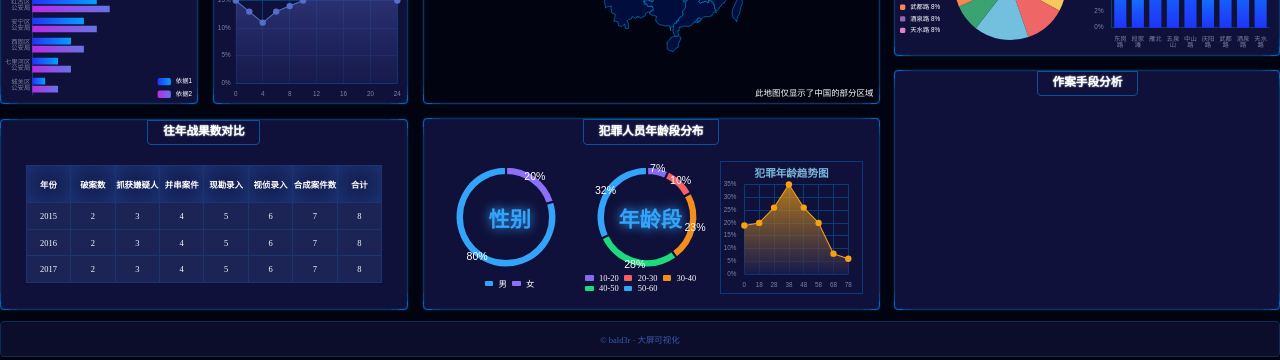
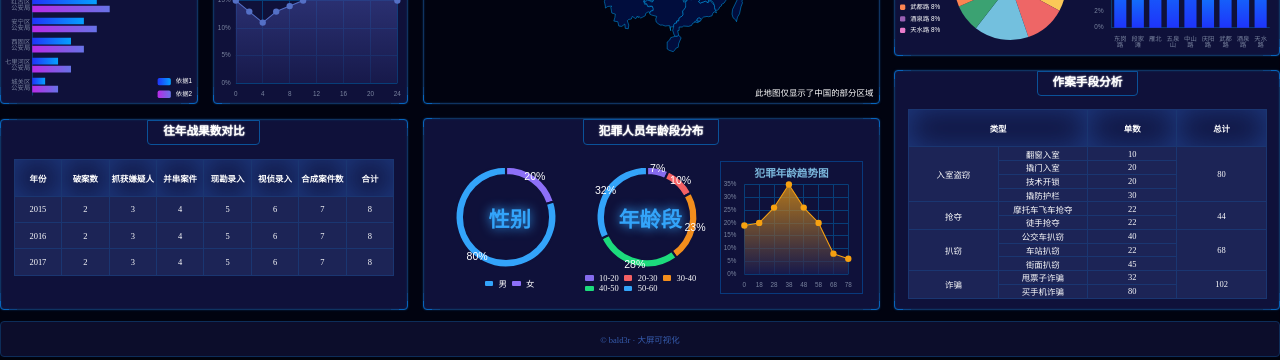
Before and after one commit to baIder/react-visualization, a React (Create React App) app: page /#/ in a window 1280 px wide. Shown: the part 402-762 px from the top of the page. Built offline with nearby package versions, Linux system fonts and the light colour scheme.

Commit message:
完成chart14

```diff
--- /dev/null
+++ b/src/components/chart14.tsx
@@ -0,0 +1,71 @@
+import React from 'react';
+
+const Chart14: React.FC = () => {
+  return (
+    <table>
+      <thead>
+      <tr>
+        <th colSpan={2}>类型</th>
+        <th>单数</th>
+        <th>总计</th>
+      </tr>
+      </thead>
+      <tbody>
+      <tr>
+        <td rowSpan={4}>入室盗窃</td>
+        <td>翻窗入室</td>
+        <td>10</td>
+        <td rowSpan={4}>80</td>
+      </tr>
+      <tr>
+        <td>撬门入室</td>
+        <td>20</td>
+      </tr>
+      <tr>
+        <td>技术开锁</td>
+        <td>20</td>
+      </tr>
+      <tr>
+        <td>撬防护栏</td>
+        <td>30</td>
+      </tr>
+      <tr>
+        <td rowSpan={2}>抢夺</td>
+        <td>摩托车飞车抢夺</td>
+        <td>22</td>
+        <td rowSpan={2}>44</td>
+      </tr>
+      <tr>
+        <td>徒手抢夺</td>
+        <td>22</td>
+      </tr>
+      <tr>
+        <td rowSpan={3}>扒窃</td>
+        <td>公交车扒窃</td>
+        <td>40</td>
+        <td rowSpan={3}>68</td>
+      </tr>
+      <tr>
+        <td>车站扒窃</td>
+        <td>22</td>
+      </tr>
+      <tr>
+        <td>街面扒窃</td>
+        <td>45</td>
+      </tr>
+      <tr>
+        <td rowSpan={2}>诈骗</td>
+        <td>甩票子诈骗</td>
+        <td>32</td>
+        <td rowSpan={2}>102</td>
+      </tr>
+      <tr>
+        <td>买手机诈骗</td>
+        <td>80</td>
+      </tr>
+      </tbody>
+    </table>
+  );
+};
+
+export default Chart14;
--- a/src/pages/Home.tsx
+++ b/src/pages/Home.tsx
@@ -15,6 +15,7 @@
 import Chart11 from '../components/chart11';
 import Chart12 from '../components/chart12';
 import Chart13 from '../components/chart13';
+import Chart14 from '../components/chart14';
 
 const Home: React.FC = () => {
   return (
@@ -61,6 +62,7 @@
             </div>
             <div className="bordered row3 作案手段">
               <h2>作案手段分析</h2>
+              <Chart14/>
             </div>
           </section>
         </main>
--- a/src/style/Home.scss
+++ b/src/style/Home.scss
@@ -185,9 +185,23 @@
       height: px(363);
     }
 
-    .战果 {
+    .作案手段 {
       > table {
-        margin-top: px(38);
+        > tbody {
+          > tr td {
+            height: px(26);
+          }
+        }
+      }
+    }
+
+    .战果, .作案手段 {
+      padding: 0 px(24);
+
+      > table {
+        width: 100%;
+        table-layout: fixed;
+        margin-top: px(25);
         border-collapse: collapse;
 
         th, td {
```
